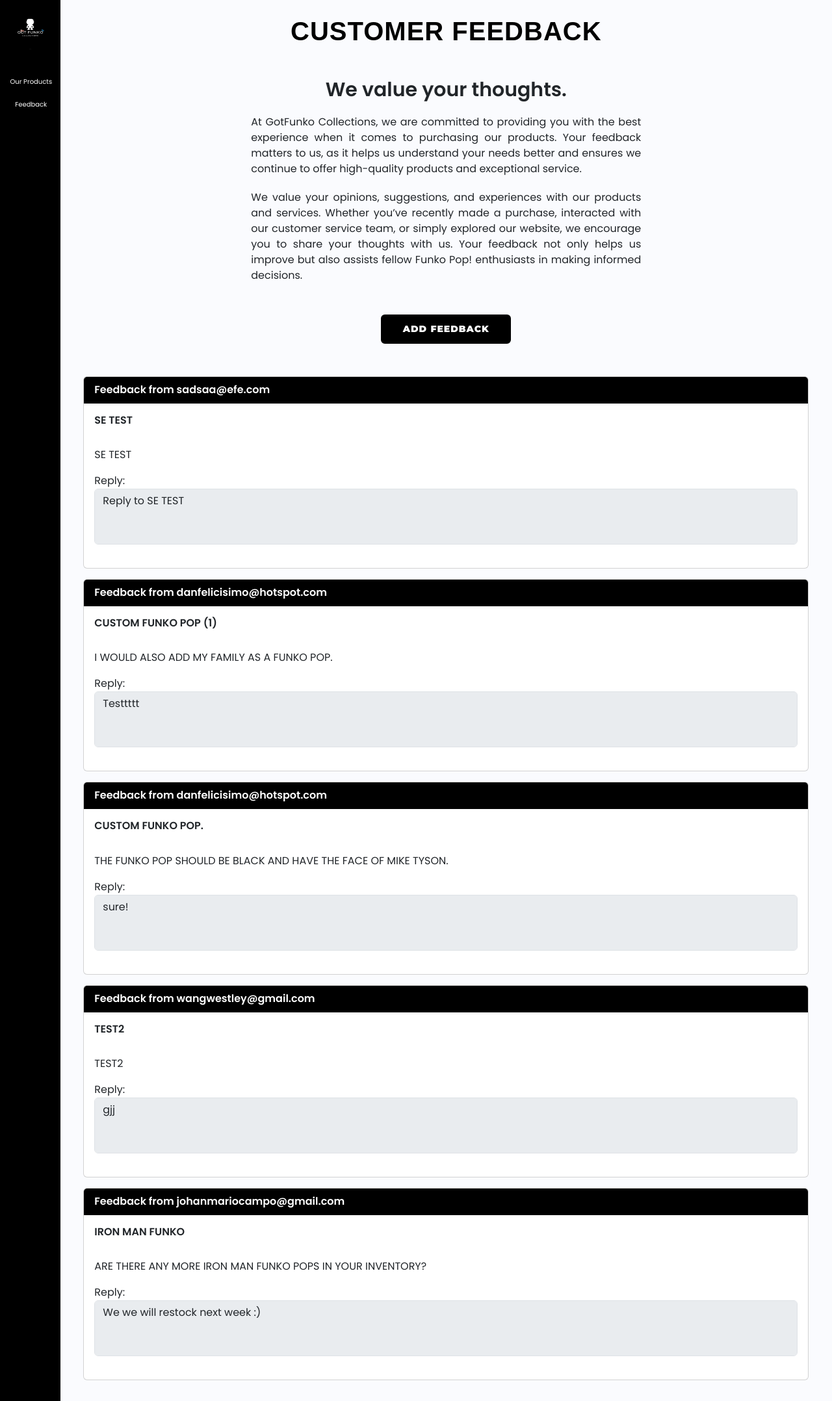
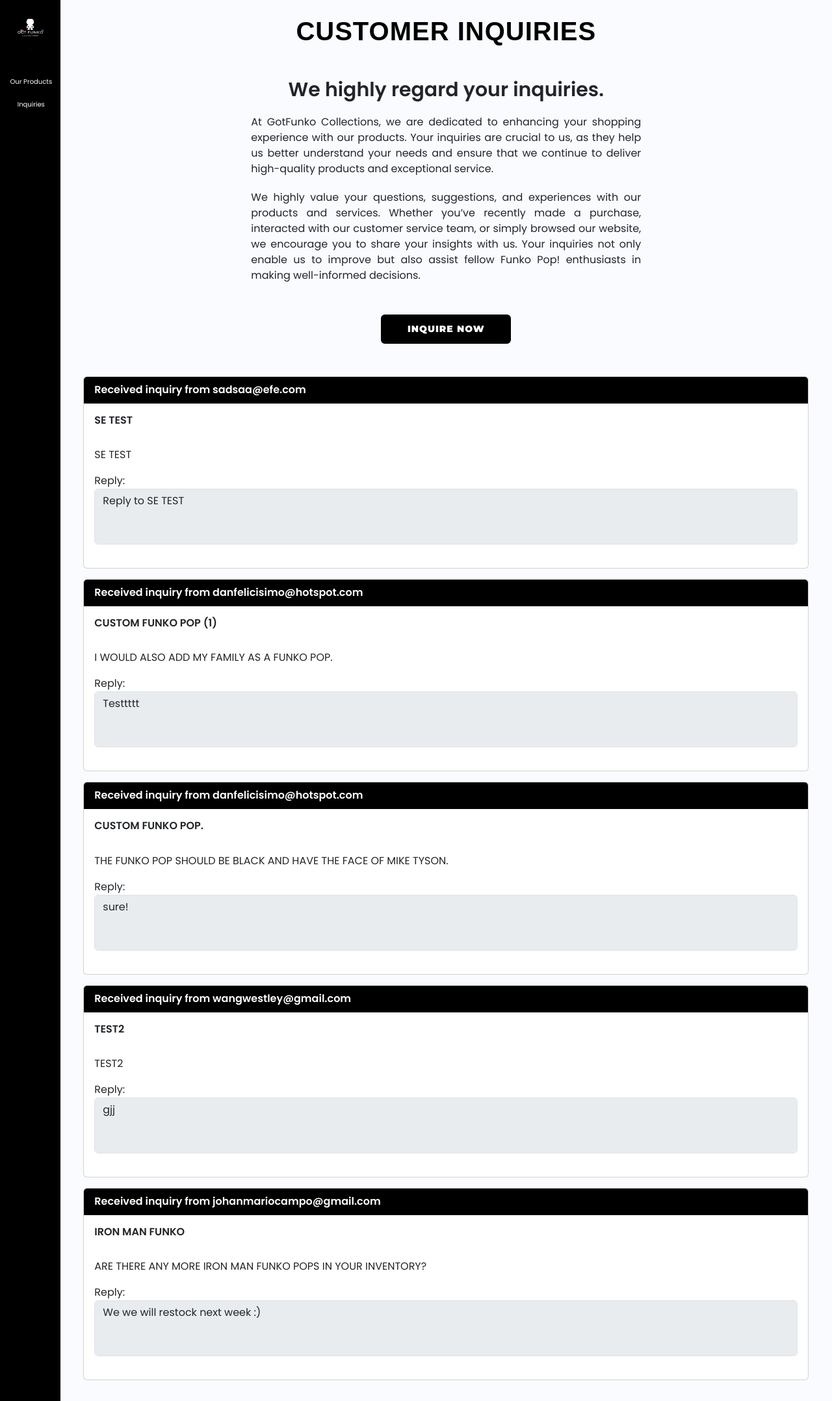
Before and after one commit to ZachyHart/GFInventoryFINAL, a PHP site: page /GFInventoryFINAL/CustomerFeedback.php in a window 1280 px wide. Shown: the whole page at 65% size. Run offline with PHP 8.4, Linux system fonts and the light colour scheme; the visitor is signed in with stand-in values (Sample User, id 1); data comes from the database, SQL or seed files in the repository; some libraries are stand-ins or nearby versions; some web fonts are replaced.

Commit message:
edited headers

```diff
--- a/AdminInventory.php
+++ b/AdminInventory.php
@@ -80,10 +80,10 @@
                     </a>
                 </li>
                 <li class="sidebar-item">
-                    <a href="AdminFeedback.php" class="sidebar-link" data-page="feedback" title="Feedback">
+                    <a href="AdminFeedback.php" class="sidebar-link" data-page="feedback" title="Replies">
                         <!-- temporary since no admi nfeedback yet -->
                         <i class="lni lni-comments"></i>
-                        <span>Feedback</span>
+                        <span>Replies</span>
                     </a>
                 </li>
             </ul>
--- a/CustomerFeedback.php
+++ b/CustomerFeedback.php
@@ -47,14 +47,14 @@
                 <!-- Second sidebar item for Feedback -->
                 <li class="sidebar-item">
                     <?php if(isset($_SESSION['role']) && $_SESSION['role'] != ''){ ?>
-                    <a href="CustomerFeedbacK.php" class="sidebar-link" title="Feedback">
+                    <a href="CustomerFeedbacK.php" class="sidebar-link" title="Inquiries">
                         <i class="lni lni-comments"></i>
-                        <span>Feedback</span>
+                        <span>Inquiries</span>
                     </a>
                     <?php }else{ ?>
                         <a href="" class="sidebar-link" data-bs-toggle="modal" data-bs-target="#loginModal">
                             <i class="lni lni-comments"></i>
-                            <span>Feedback</span>
+                            <span>Inquiries</span>
                         </a>
                     <?php } ?>
                 </li>
@@ -72,23 +72,18 @@
 
         <div class="main p-3">
             <div class="text-center">
-                <h1 class="inventory-title">Customer Feedback</h1>
+                <h1 class="inventory-title">Customer Inquiries</h1>
                 <div class="feedback-section mt-4">
-                    <h2 class="text-center">We value your thoughts.</h2>
+                    <h2 class="text-center">We highly regard your inquiries.</h2>
                     <p class="text-justify">
-                        At GotFunko Collections, we are committed to providing you with the best experience
-                        when it comes to purchasing our products. Your feedback matters to us, as it helps us
-                        understand your needs better and ensures we continue to offer high-quality products
-                        and exceptional service.
+                    At GotFunko Collections, we are dedicated to enhancing your shopping experience with our products.
+                    Your inquiries are crucial to us, as they help us better understand your needs and ensure that we continue to deliver high-quality products and exceptional service.
                     </p>
                     <p class="text-justify">
-                        We value your opinions, suggestions, and experiences with our products and services.
-                        Whether you’ve recently made a purchase, interacted with our customer service team,
-                        or simply explored our website, we encourage you to share your thoughts with us.
-                        Your feedback not only helps us improve but also assists fellow Funko Pop!
-                        enthusiasts in making informed decisions.
+                    We highly value your questions, suggestions, and experiences with our products and services.
+                    Whether you’ve recently made a purchase, interacted with our customer service team, or simply browsed our website, we encourage you to share your insights with us. Your inquiries not only enable us to improve but also assist fellow Funko Pop! enthusiasts in making well-informed decisions.
                     </p>
-                    <a href="CustomerFeedback2.php" class="btn btn-primary btn-feedback">ADD FEEDBACK</a>
+                    <a href="CustomerFeedback2.php" class="btn btn-primary btn-feedback">INQUIRE NOW</a>
                 </div>
             </div>
             <!-- Admin reply -->
@@ -112,7 +107,7 @@
                         ?>
                         <div class="card mb-3">
                             <div class="card-header">
-                                Feedback from
+                                Received inquiry from
                                 <?php echo $row['Email']; ?>
                             </div>
                             <div class="card-body">
```
Also changed, not shown: AdminFeedback.php (+5 -5 lines), CustomerInventory.php (+13 -3 lines).
